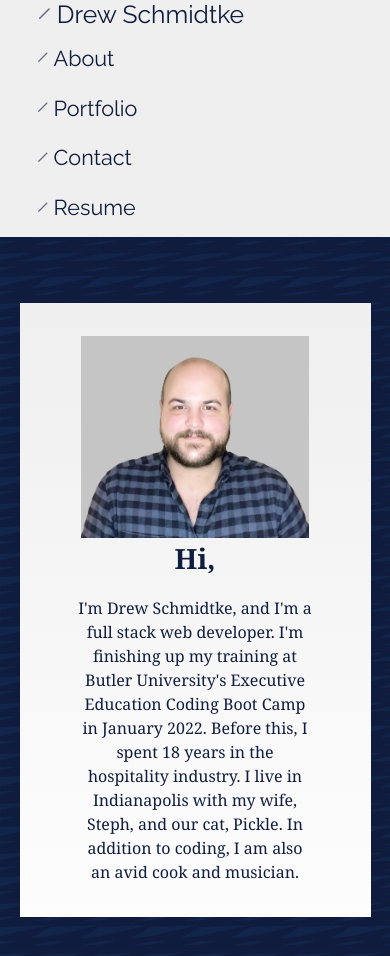
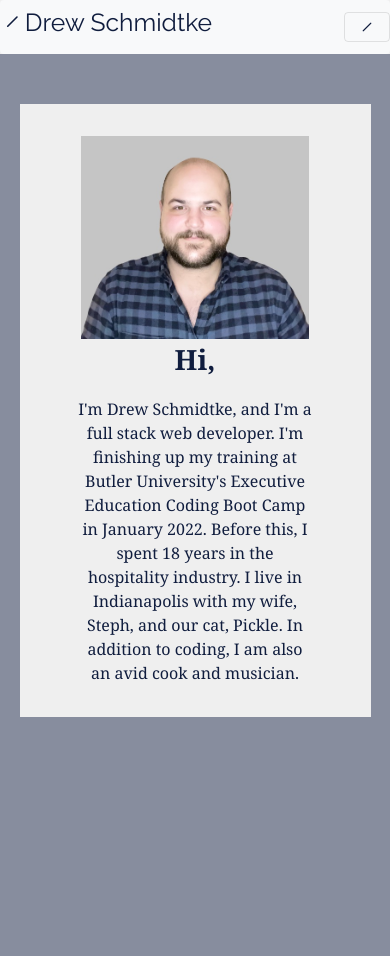
Before and after one commit to aschmidtke/heaven-strange-dose, a React (Create React App) app: page / in a window 390 px wide. Shown: the top 956 px of the page. After the commit the page ends 844 px from the top, so only its background shows below. Built offline with nearby package versions, Linux system fonts and the light colour scheme; a web font is replaced by a local one.

Commit message:
updated styling, navbar adjusted

```diff
--- a/public/index.html
+++ b/public/index.html
@@ -3,11 +3,9 @@
 
 <head>
   <meta charset="utf-8" />
-  <link rel="icon" href="%PUBLIC_URL%/favicon.ico" />
   <meta name="viewport" content="width=device-width, initial-scale=1" />
   <meta name="theme-color" content="#000000" />
   <meta name="description" content="Web site created using create-react-app" />
-  <link rel="apple-touch-icon" href="%PUBLIC_URL%/logo192.png" />
   <!--
       manifest.json provides metadata used when your web app is installed on a
       user's mobile device or desktop. See https://developers.google.com/web/fundamentals/web-app-manifest/
--- a/src/components/Nav/index.js
+++ b/src/components/Nav/index.js
@@ -1,27 +1,40 @@
-import React from 'react';
+import React, { useState } from 'react';
 
-function Nav(props) {
+
+const Nav = props => {
+    const [isNavCollapsed, setIsNavCollapsed] = useState(true);
+
+    const handleNavCollapse = () => setIsNavCollapsed(!isNavCollapsed);
+
     const tabs = ['About', 'Portfolio', 'Contact', 'Resume'];
+
     return (
-            <ul className="row">
-                <h2 className="col-md-4">
-                    <a className="py-2" href="/">
+        <nav className="navbar navbar-expand-lg navbar-light bg-light rounded">
+            <h2>
+                <a className="navbar-item" href="/">
                     <span className="headerIcon">
-                            <i class="bi bi-slash"></i>
+                        <i className="bi bi-slash"></i>
                     </span>
                     Drew Schmidtke
                 </a>
             </h2>
+            <button className="custom-toggler navbar-toggler" type="button" data-toggle="collapse" data-target="#navbarsExample09" aria-controls="navbarsExample09" aria-expanded={!isNavCollapsed ? true : false} aria-label="Toggle navigation" onClick={handleNavCollapse}>
+                <span>
+                    <i className="bi bi-slash headerIcon"></i>
+                </span>
+            </button>
+
+            <div className={`${isNavCollapsed ? 'collapse' : ''} navbar-collapse`} id="navbarsExample09">
+            <ul className='navbar-nav'>
                      {tabs.map(tab => (
-                    <li className="col-md-2 py-2" key={tab}>
+                        <li className="navbar-item active" key={tab}>
                             <h4>
                                 <span className="headerIcon">
-                                <i class="bi bi-slash"></i>
+                                    <i className="bi bi-slash"></i>
                                 </span>
                                 <a
                                     href={'#' + tab.toLowerCase()}
                                     onClick={() => props.handlePageChange(tab)}
-                            // className={props.currentPage === tab ? 'nav-link active' : 'nav-link'}
                                 >
                                     {tab}
                                 </a>
@@ -29,7 +42,10 @@
                         </li>
                     ))}
 
+
                 </ul>
+            </div>
+        </nav>
     );
 }
 
--- a/src/components/Resume/index.js
+++ b/src/components/Resume/index.js
@@ -2,9 +2,9 @@
 import resume from "../../assets/resume.jpg"
 
 function Resume() {
-    return(
+    return (
         <div className="text-center containerColor">
-            <img src={resume} alt="resume" />
+            <img src={resume} alt="resume" className="resumeImage"/>
             <br></br>
             <a className="headerIcon" href={resume} download>
                 <i class="bi bi-download" />
--- a/src/index.css
+++ b/src/index.css
@@ -26,11 +26,15 @@
 html,  /* need this? */
 body {
   min-height: 100%;
-  background: url(assets/background3.jpg)
+  /* background: url(assets/background3.jpg); */
+  /* overflow: none !important;
+  overflow-x: none !important;
+  overflow-y: none !important; */
 }
 
 body {
-  background-color: var(--primary);
+ /* background-color: var(--primary); */
+ background-color: rgba(16, 29, 62, .5);
 }
 
 header {
@@ -65,18 +69,16 @@
 }
 
 .containerColor {
-  background: linear-gradient(var(--primary), var(--light));
+  background: var(--primary);
   padding: 10% 15%;
 }
 
 .containerProject {
-  background: linear-gradient(var(--primary), #FDFDFD);
+  background: var(--primary);
 }
-
 
 .headerIcon {
   color: var(--blue);
-  opacity: .6;
 }
 
 .mx-2 {
@@ -106,3 +108,9 @@
   padding-top: var(--spacing-two);
   padding-bottom: var(--spacing-two)
 }
+
+.resumeImage {
+  max-width: 100%;
+  height: auto;
+  /* object-fit: contain; */
+}
```
Also changed, not shown: public/robots.txt (deleted), src/assets/resume.jpg. Lines whose indentation alone changed are shown as unchanged.
